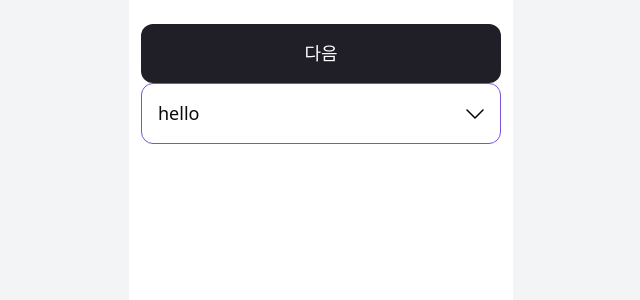
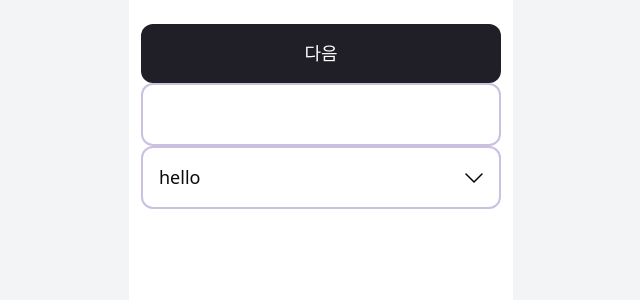
Before and after one commit to elice-team-3/Mix-And-Mangle, a Next.js app in the folder frontend/: page / in a window 1280 px wide. Shown: the top 300 px of the page, without its empty margins (319-959 px from the left). Built offline with nearby package versions, Linux system fonts and the light colour scheme.

Commit message:
feat: 인풋 구현

```diff
--- a/frontend/src/app/page.tsx
+++ b/frontend/src/app/page.tsx
@@ -1,4 +1,5 @@
 import { Button } from '@/components/ui/button'
+import { Input } from '@/components/ui/input'
 import {
   Select,
   SelectContent,
@@ -11,6 +12,7 @@ export default function Home() {
   return (
     <div>
       <Button variant="dark">다음</Button>
+      <Input />
       <Select>
         <SelectTrigger>
           <SelectValue placeholder="hello" />
--- a/frontend/src/components/ui/input.tsx
+++ b/frontend/src/components/ui/input.tsx
@@ -5,7 +5,15 @@ import { cn } from '@/lib/utils'
 const Input = React.forwardRef<HTMLInputElement, React.ComponentProps<'input'>>(
   ({ className, type, ...props }, ref) => {
     return (
-      <input type={type} className={cn('', className)} ref={ref} {...props} />
+      <input
+        type={type}
+        className={cn(
+          'border- rounded-12 w-full border-2 border-[#CAC1E1] p-16 text-18 focus:border-primary focus:outline-none',
+          className,
+        )}
+        ref={ref}
+        {...props}
+      />
     )
   },
 )
--- a/frontend/src/components/ui/select.tsx
+++ b/frontend/src/components/ui/select.tsx
@@ -19,7 +19,7 @@ const SelectTrigger = React.forwardRef<
   <SelectPrimitive.Trigger
     ref={ref}
     className={cn(
-      'rounded-12 flex w-full items-center justify-between whitespace-nowrap border-[1px] border-primary p-16 text-18 font-medium ring-offset-background placeholder:text-muted-foreground focus:outline-none focus:ring-1 focus:ring-ring disabled:cursor-not-allowed disabled:opacity-50 [&>span]:line-clamp-1',
+      'rounded-12 flex w-full items-center justify-between whitespace-nowrap border-2 border-[#CAC1E1] p-16 text-18 focus:border-primary focus:outline-none disabled:cursor-not-allowed disabled:opacity-50 data-[open=true]:border-primary [&>span]:line-clamp-1',
       className,
     )}
     {...props}
```
